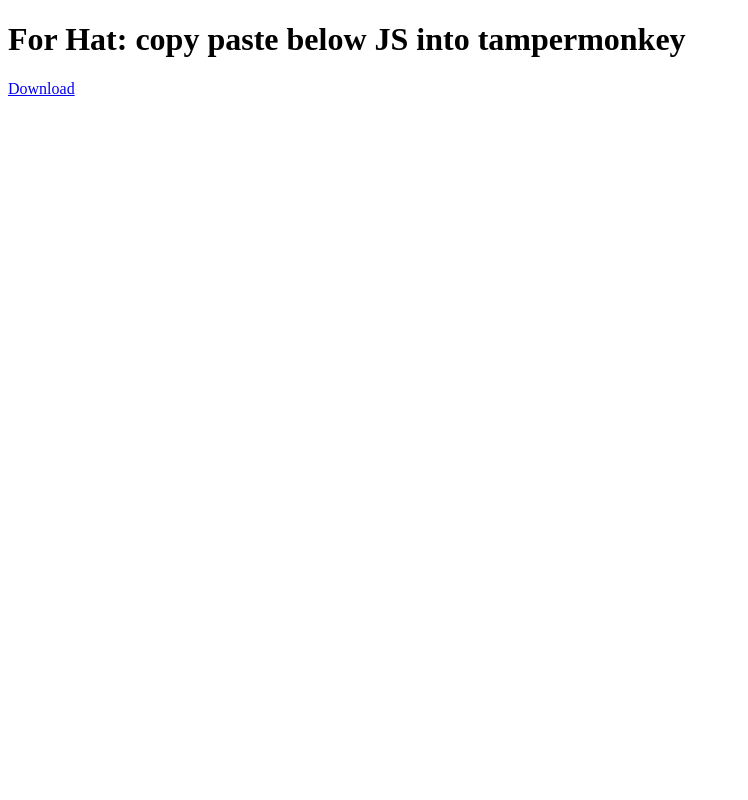
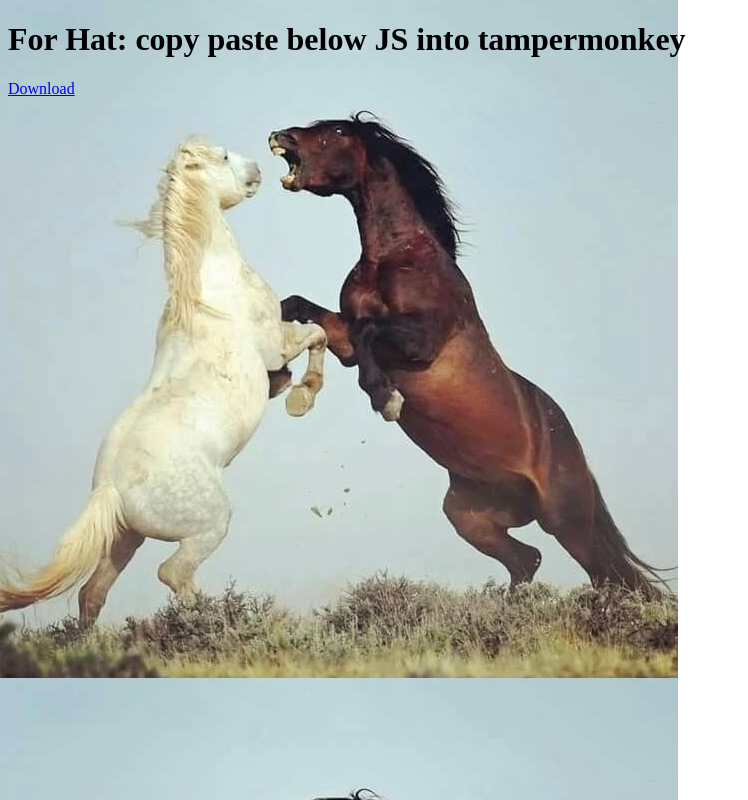
Before and after one commit to Yesunkh/Yesunkh.github.io, a plain HTML site: page index.html in a window 1280 px wide. Shown: the whole page, without its empty margins (0-748 px from the left). Drawn offline with Linux system fonts and the light colour scheme.

Commit message:
Update css.css

```diff
--- a/css.css
+++ b/css.css
@@ -1,3 +1,8 @@
+body {
+    background-image: url("IMG_2685.jpg");
+    background-repeat: repeat-y;
+    cursor: url(http://www.rw-designer.com/cursor-view/92521.png), pointer;
+}
 /*
 .p1 {
     background-image: linear-gradient(90deg, red, blue, green, violet);
@@ -9,11 +14,7 @@
 
     background-image: linear-gradient(90deg, red, blue, green, violet);
 }
-body {
-    background-image: url("https://cdn.wallpapersafari.com/79/86/PNuwWy.png");
-    background-repeat: repeat-y;
-    cursor: url(http://www.rw-designer.com/cursor-view/92521.png), pointer;
-}
+
 a {
     color: lightblue;
 }
```
